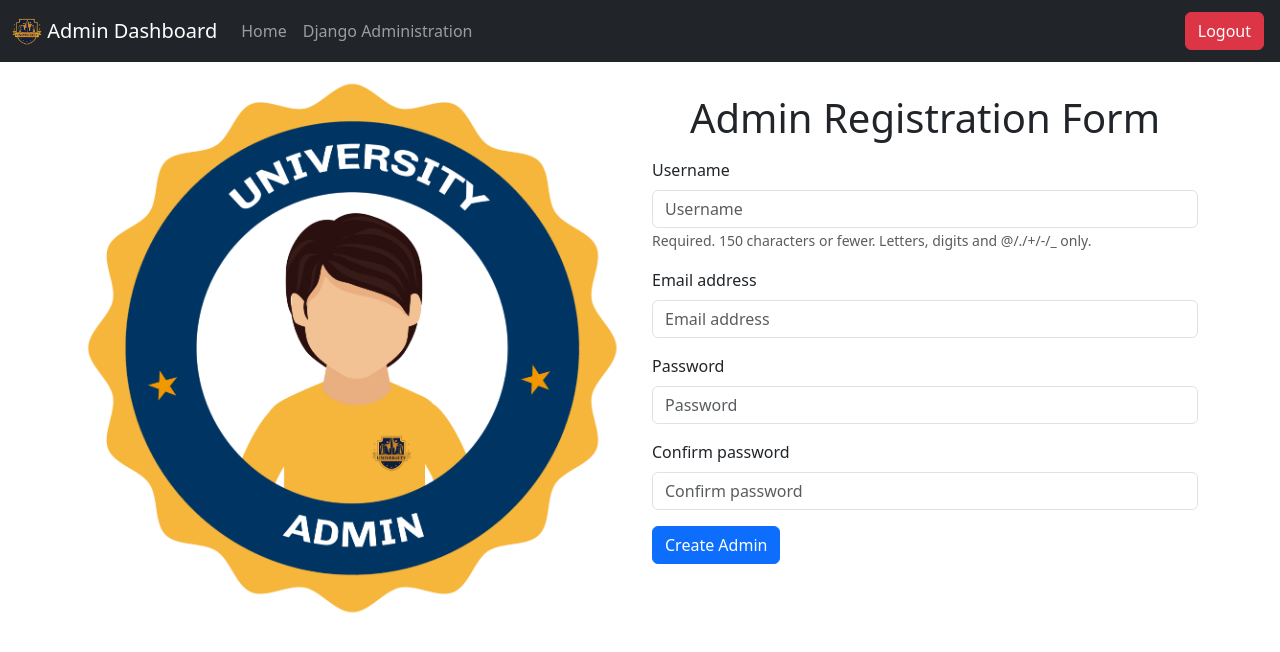
After one commit to shivatejaburle/university-erp, a Django app: page /create/admin/ in a window 1280 px wide. The commit adds this page. Shown: the top 652 px of the page. Run offline with Django 5.2, Linux system fonts and the light colour scheme; the visitor is signed in with stand-in values (Sample User, id 1); some libraries are stand-ins or nearby versions.

Commit message:
Admin Registration Form

```diff
--- /dev/null
+++ b/info/forms.py
@@ -0,0 +1,22 @@
+from django import forms
+from django.forms import ModelForm
+from info.models import User
+
+class AdminForm(ModelForm):
+    confirm_password = forms.CharField(widget=forms.PasswordInput)
+    class Meta:
+        model = User
+        fields = ['username', 'email', 'password']
+        widgets = {
+            'password': forms.PasswordInput(),
+        }
+
+    def clean(self):
+        cleaned_data = super(AdminForm, self).clean()
+        password = cleaned_data.get("password")
+        confirm_password = cleaned_data.get("confirm_password")
+
+        if password != confirm_password:
+            raise forms.ValidationError(
+                "Password and Confirm Password does not match...!"
+            )
--- /dev/null
+++ b/info/templates/info/admin/create_admin_user.html
@@ -0,0 +1,37 @@
+{% extends 'base_master.html' %}
+{% load static %}
+{% load django_bootstrap5 %}
+
+
+{% block content %}
+<div class="container">
+    <div class="row d-sm-block d-md-none">
+        <!-- <div class="text-center">
+            <h1 class="mb-4">Create Admin User</h1>
+        </div> -->
+    </div>
+    <div class="row">
+        <div class="col d-none d-md-block">
+            <div class="text-center">
+                <img src="{% static 'info/img/admin.png' %}" alt="univ-logo" class="img-fluid">
+            </div>
+        </div>
+        <div class="col-md-12 col-lg-6">
+            <div class="row">
+                <div class="col">
+                    <h1 class="mt-3 text-center mb-3">Admin Registration Form</h1>
+                    <form method="POST" action="{% url 'info:create_admin_user' %}">
+                        {% csrf_token %}
+                        {% bootstrap_form form %}
+                        <button type="submit" class="btn btn-primary">Create Admin</button>
+                    </form>
+                </div>
+            </div>
+        </div>
+    </div>
+</div>
+{% endblock %}
+
+{% block script %}
+    <script src="{% static 'info/js/script.js' %}"></script>
+{% endblock script %}
--- a/info/templates/info/admin/index.html
+++ b/info/templates/info/admin/index.html
@@ -31,7 +31,7 @@
                 </div>
                 <div class="col-6 col-md-4 col-lg-4 text-center m-sm-0 m-lg-3">
                     <h2 class="text-secondary">Add Admin</h2>
-                    <a href="#">
+                    <a href="{% url 'info:create_admin_user' %}">
                         <img src="{% static 'info/img/admin.png' %}" alt="admin" class="img-fluid img-thumbnail">
                     </a>
                 </div>
--- a/info/urls.py
+++ b/info/urls.py
@@ -10,4 +10,5 @@ urlpatterns = [
     path('admin_home/', views.AdminView.as_view(), name = 'admin_view'),
     path('teacher/', views.TeacherView.as_view(), name = 'teacher_view'),
     path('student/', views.StudentView.as_view(), name = 'student_view'),
+    path('create/admin/', views.CreateAdminUser.as_view(), name = 'create_admin_user'),
 ]
--- a/info/views.py
+++ b/info/views.py
@@ -1,6 +1,11 @@
 from django.shortcuts import render, redirect
-from django.views.generic import TemplateView
+from django.views.generic import TemplateView, CreateView
 from django.contrib.auth.mixins import LoginRequiredMixin
+from django.contrib.messages.views import SuccessMessageMixin
+from info.models import User
+from django.contrib import messages
+from info.forms import AdminForm
+from allauth.account.models import EmailAddress
 
 # Index View
 class IndexView(TemplateView):
@@ -52,3 +57,37 @@ def login_success(request):
         else:
             return render(request, 'info/index.html')
     return render(request, 'info/index.html')
+
+# Create Admin User
+class CreateAdminUser(LoginRequiredMixin, SuccessMessageMixin, CreateView):
+    model = User
+    # fields = ['username', 'email', 'is_superuser']
+    form_class = AdminForm
+    template_name = 'info/admin/create_admin_user.html'
+    success_url = '/admin_home/'
+
+    def get(self, request, *args, **kwargs):
+        if request.user.is_superuser:
+            form = AdminForm()
+            context = context = {
+                'form':form
+            }
+            return self.render_to_response(context)
+        return redirect('info:unauthorize_view')
+
+    def post(self, request, *args, **kwargs):
+        form = AdminForm(request.POST)
+        if not form.is_valid():
+            context = {
+                'form':form
+            }
+            return render(request, self.template_name, context)
+
+        obj = request.POST
+        # Create Admin User in User Model
+        new_admin_user = User.objects.create_superuser(username=obj['username'], email=obj['email'], password=obj['password'])
+        # EmailAddress for Django Allauth
+        EmailAddress.objects.create(user=new_admin_user, email=new_admin_user.email, primary=True, verified=False)
+
+        messages.success(request, "Admin User was successfully created.")
+        return redirect(self.success_url)
```
